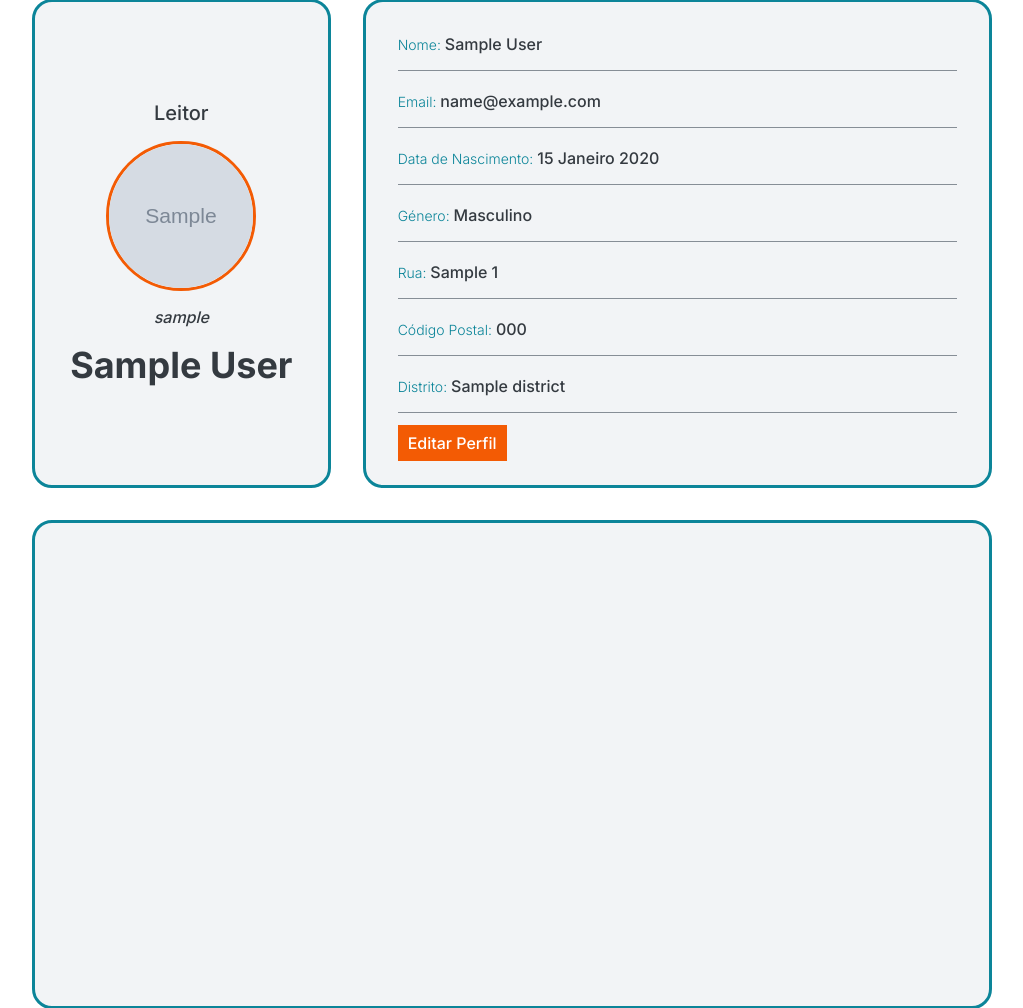
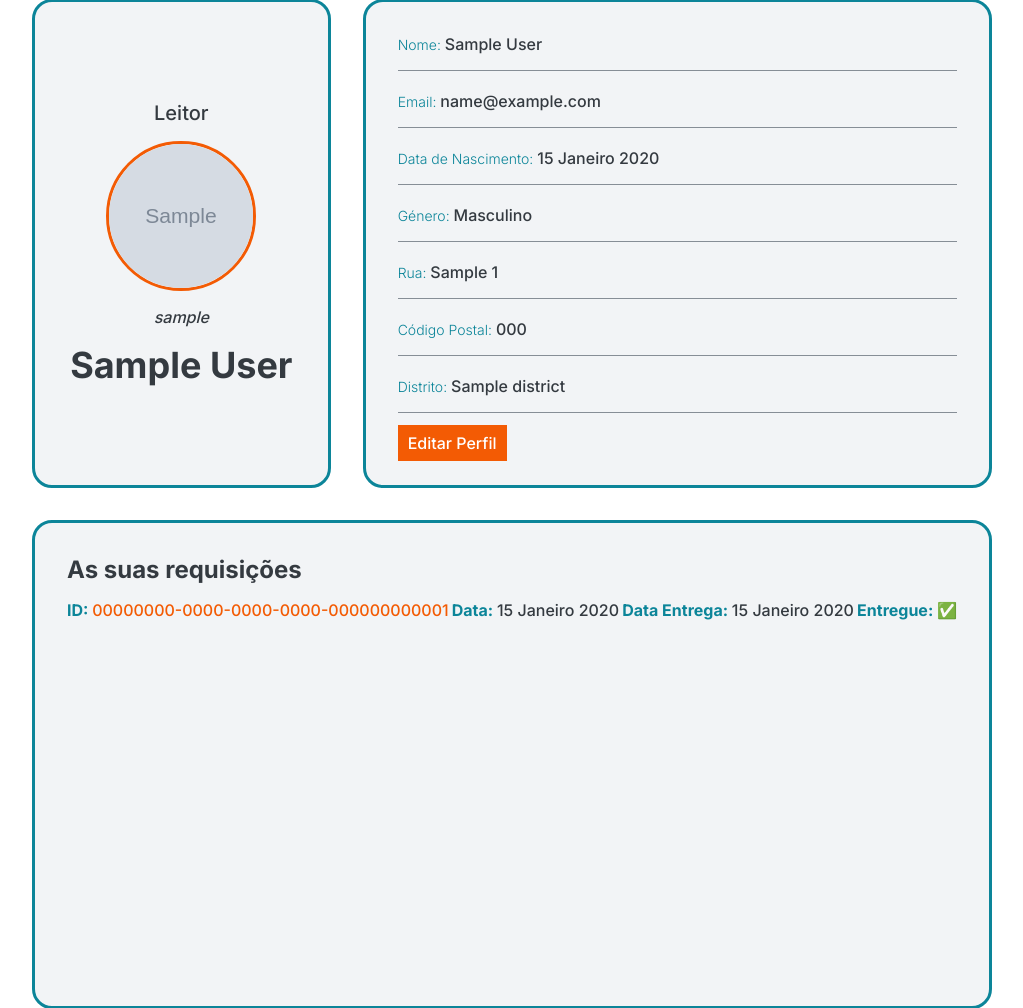
Before and after one commit to Kurt3z/BookByte, a Django app: page /profile/ in a window 1280 px wide. Shown: the part 145-1153 px from the top of the page, without its empty margins (128-1151 px from the left). Run offline with Django 4.2, Linux system fonts and the light colour scheme; a user stored in the database is signed in; tables that the repository leaves empty hold one stand-in row (values such as "Sample post"); grey boxes marked "Sample" are stand-in pictures; some libraries are stand-ins or nearby versions.

Commit message:
Render user requisitions on the profile

```diff
--- a/accounts/static/accounts/profile.css
+++ b/accounts/static/accounts/profile.css
@@ -11,7 +11,7 @@ main {
   gap: 32px;
 }
 
-main>* {
+main > * {
   background-color: #e9ecef92;
   border-radius: 20px;
   border: 3px solid #0c8599;
@@ -38,7 +38,6 @@ main .col1--row1 .image--box img {
   width: 100%;
   height: 100%;
   border-radius: 50%;
-
 }
 
 main .col1--row1 h2 {
@@ -88,6 +87,43 @@ main .col2--row1 .information li span {
 
 main .col1--row2-span {
   grid-column: span 3;
+  padding: 32px;
+}
+
+main .col1--row2-span h2 {
+  font-family: 'Inter', sans-serif;
+  margin-bottom: 16px;
+}
+
+main .col1--row2-span .requisitions {
+  list-style: none;
+  width: 100%;
+  margin: 0 auto;
+}
+
+main .col1--row2-span .requisitions li {
+  display: flex;
+  justify-content: space-between;
+}
+
+main .col1--row2-span .requisitions li p {
+  color: #0c8599;
+  font-weight: 700;
+}
+
+main .col1--row2-span .requisitions li p span {
+  color: #343a40;
+  font-weight: 500;
+}
+
+main .col1--row2-span .requisitions li p span a:link,
+main .col1--row2-span .requisitions li p span a:visited {
+  color: #f35b04;
+}
+
+main .col1--row2-span .requisitions li p span a:hover,
+main .col1--row2-span .requisitions li p span a:active {
+  text-decoration: underline;
 }
 
 #edit:link,
--- a/accounts/templates/accounts/user-profile.html
+++ b/accounts/templates/accounts/user-profile.html
@@ -51,7 +51,24 @@
         </ul>
         <a href="{% url "edit-profile" %}" id="edit">Editar Perfil</a>
     </section>
-    <section class="col1--row2-span"></section>
+    <section class="col1--row2-span">
+        <h2>As suas requisições</h2>
+
+        <ul class="requisitions">
+            {% for requisition in requisitions %}
+            <li>
+                <p>ID: <span><a href="#">{{ requisition.id }}</a></span></p>
+                <p>Data: <span>{{ requisition.date_created|date:"d F Y" }}</span></p>
+                <p>Data Entrega: <span>{{ requisition.return_date|date:"d F Y" }}</span></p>
+                {% if requisition.is_delivered %}
+                <p>Entregue: <span>✅</span></p>
+                {% else %}
+                <p>Entregue: <span>❌</span></p>
+                {% endif %}
+            </li>
+            {% endfor %}
+        </ul>
+    </section>
 </main>
 
 
--- a/accounts/views.py
+++ b/accounts/views.py
@@ -4,6 +4,7 @@ from django.contrib.auth.decorators import login_required, user_passes_test
 from django.contrib import messages
 
 from .models import Contact, Reader, Librarian
+from requisitions.models import Requisition
 from .forms import ContactForm, ProfileEditForm
 
 
@@ -103,7 +104,15 @@ def registerReader(request):
 
 @login_required(login_url="login")
 def profile(request):
-    return render(request, "accounts/user-profile.html")
+    user = request.user
+    requisitions = Requisition.objects.filter(
+        reader=user.reader, is_complete=True)
+
+    context = {
+        "requisitions": requisitions
+    }
+
+    return render(request, "accounts/user-profile.html", context)
 
 
 @login_required(login_url="login")
--- a/requisitions/models.py
+++ b/requisitions/models.py
@@ -19,6 +19,9 @@ class Requisition(models.Model):
     return_date = models.DateTimeField(
         auto_now=False, auto_now_add=False, editable=False, null=True, blank=True)
 
+    class Meta:
+        ordering = ["-date_created"]
+
     def __str__(self):
         return str(self.id)
 
```
Also changed, not shown: requisitions/templates/requisitions/requisition-detail.html (added). Lines whose indentation alone changed are shown as unchanged.
